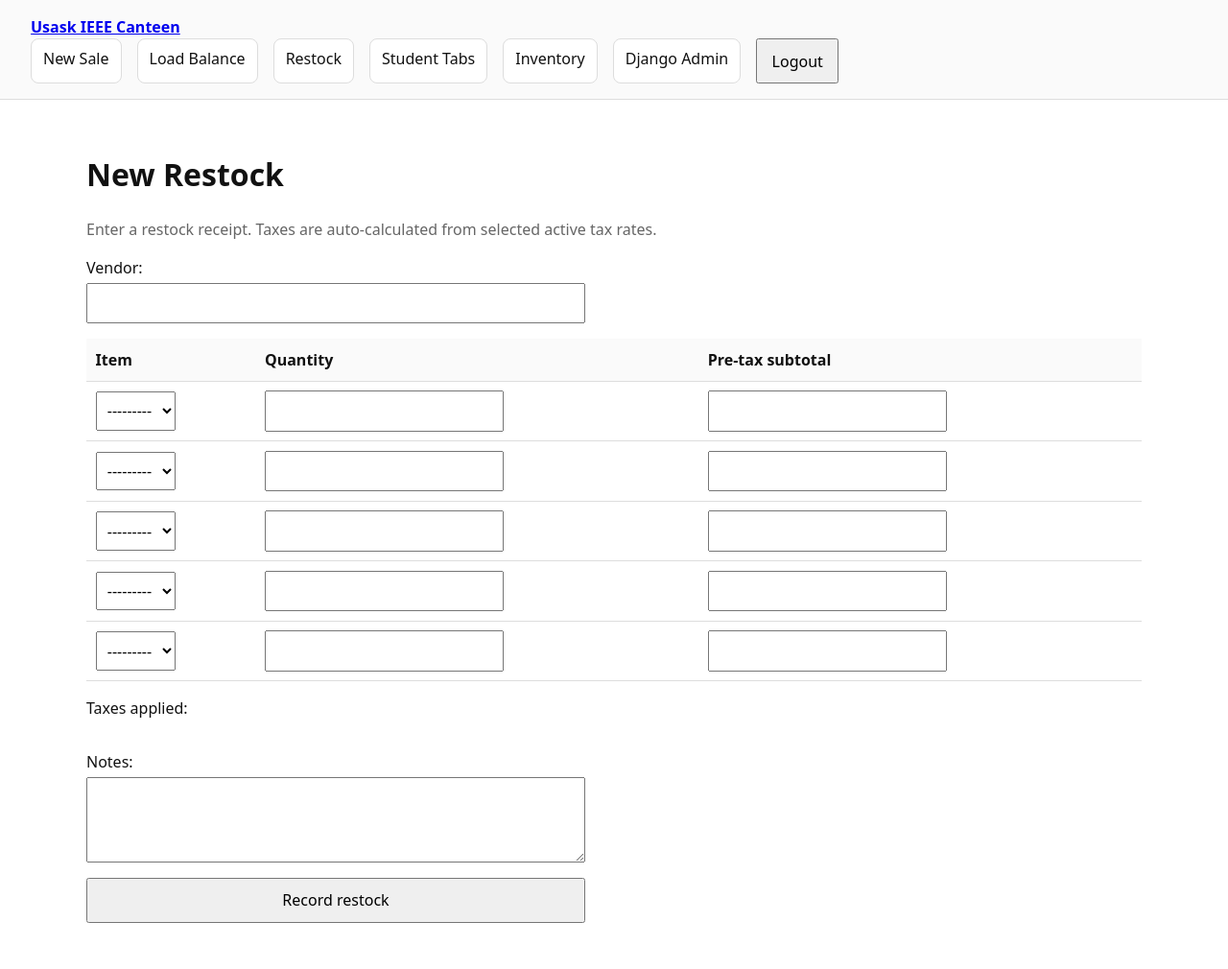
After one commit to Zephyrus-IX/Usask-IEEE-Canteen, a Django app: page /restocks/new/ in a window 1280 px wide. The commit adds this page. Shown: the whole page at 96% size. Run offline with Django 5.2, Linux system fonts and the light colour scheme; the visitor is signed in with stand-in values (Sample User, id 1); data that the repository does not hold is empty.

Commit message:
Add restock entry page

```diff
--- a/backend/canteen/forms.py
+++ b/backend/canteen/forms.py
@@ -1,8 +1,9 @@
 from django import forms
 
-from .models import BalanceTransaction, InventoryItem, Sale, StudentTab
+from .models import BalanceTransaction, InventoryItem, Sale, StudentTab, TaxRate
 
 SALE_ITEM_ROW_COUNT = 5
+RESTOCK_ITEM_ROW_COUNT = 5
 
 
 class StudentTabForm(forms.ModelForm):
@@ -112,3 +113,79 @@ class NewSaleForm(forms.Form):
             raise forms.ValidationError("Sale must contain at least one item.")
         cleaned_data["items"] = items
         return cleaned_data
+
+
+class RestockForm(forms.Form):
+    vendor = forms.CharField(required=False, max_length=120)
+    tax_rates = forms.ModelMultipleChoiceField(
+        queryset=TaxRate.objects.none(),
+        required=False,
+        widget=forms.CheckboxSelectMultiple,
+        label="Taxes applied",
+    )
+    notes = forms.CharField(required=False, widget=forms.Textarea(attrs={"rows": 3}))
+
+    def __init__(self, *args, **kwargs):
+        super().__init__(*args, **kwargs)
+        self.fields["tax_rates"].queryset = TaxRate.objects.filter(is_active=True).order_by("name")
+        item_queryset = InventoryItem.objects.filter(is_active=True).order_by("name")
+        for row_number in range(1, RESTOCK_ITEM_ROW_COUNT + 1):
+            self.fields[f"item_{row_number}"] = forms.ModelChoiceField(
+                queryset=item_queryset,
+                label=f"Item {row_number}",
+                required=False,
+            )
+            self.fields[f"quantity_{row_number}"] = forms.IntegerField(
+                min_value=1,
+                label="Qty",
+                required=False,
+            )
+            self.fields[f"line_subtotal_{row_number}"] = forms.DecimalField(
+                min_value=0.01,
+                max_digits=10,
+                decimal_places=2,
+                label="Pre-tax subtotal",
+                required=False,
+            )
+
+    @property
+    def item_rows(self):
+        return [
+            (
+                self[f"item_{row_number}"],
+                self[f"quantity_{row_number}"],
+                self[f"line_subtotal_{row_number}"],
+            )
+            for row_number in range(1, RESTOCK_ITEM_ROW_COUNT + 1)
+        ]
+
+    def clean(self):
+        cleaned_data = super().clean()
+        items = []
+        for row_number in range(1, RESTOCK_ITEM_ROW_COUNT + 1):
+            item = cleaned_data.get(f"item_{row_number}")
+            quantity = cleaned_data.get(f"quantity_{row_number}")
+            line_subtotal = cleaned_data.get(f"line_subtotal_{row_number}")
+            row_has_any_data = item or quantity or line_subtotal
+            row_has_all_data = item and quantity and line_subtotal
+            if row_has_any_data and not row_has_all_data:
+                if not item:
+                    self.add_error(f"item_{row_number}", "Select an item for this row.")
+                if not quantity:
+                    self.add_error(f"quantity_{row_number}", "Enter a quantity for this row.")
+                if not line_subtotal:
+                    self.add_error(
+                        f"line_subtotal_{row_number}", "Enter the pre-tax subtotal for this row."
+                    )
+            elif row_has_all_data:
+                items.append(
+                    {
+                        "inventory_item": item,
+                        "quantity": quantity,
+                        "line_subtotal": line_subtotal,
+                    }
+                )
+        if not items:
+            raise forms.ValidationError("Restock must contain at least one item.")
+        cleaned_data["items"] = items
+        return cleaned_data
--- a/backend/canteen/views.py
+++ b/backend/canteen/views.py
@@ -6,9 +6,9 @@ from django.urls import reverse_lazy
 from django.views import View
 from django.views.generic import CreateView, ListView
 
-from .forms import InventoryItemForm, LoadBalanceForm, NewSaleForm, StudentTabForm
+from .forms import InventoryItemForm, LoadBalanceForm, NewSaleForm, RestockForm, StudentTabForm
 from .models import InventoryItem, StudentTab
-from .services import create_sale, load_student_balance
+from .services import create_sale, load_student_balance, record_restock
 
 
 def home(request):
@@ -64,6 +64,31 @@ class LoadBalanceView(LoginRequiredMixin, View):
         return render(request, self.template_name, {"form": form})
 
 
+class RestockCreateView(LoginRequiredMixin, View):
+    template_name = "canteen/restock_form.html"
+
+    def get(self, request):
+        return render(request, self.template_name, {"form": RestockForm()})
+
+    def post(self, request):
+        form = RestockForm(request.POST)
+        if form.is_valid():
+            try:
+                restock = record_restock(
+                    vendor=form.cleaned_data["vendor"],
+                    items=form.cleaned_data["items"],
+                    tax_rates=list(form.cleaned_data["tax_rates"]),
+                    entered_by=request.user,
+                    notes=form.cleaned_data["notes"],
+                )
+            except ValidationError as exc:
+                form.add_error(None, exc)
+            else:
+                messages.success(request, f"Restock #{restock.pk} recorded: ${restock.total_paid}")
+                return redirect("restock-create")
+        return render(request, self.template_name, {"form": form})
+
+
 class StudentTabListView(LoginRequiredMixin, ListView):
     model = StudentTab
     template_name = "canteen/student_tab_list.html"
--- a/backend/canteen_project/urls.py
+++ b/backend/canteen_project/urls.py
@@ -8,6 +8,7 @@ urlpatterns = [
     path("accounts/", include("django.contrib.auth.urls")),
     path("sales/new/", views.NewSaleView.as_view(), name="new-sale"),
     path("tabs/load-balance/", views.LoadBalanceView.as_view(), name="load-balance"),
+    path("restocks/new/", views.RestockCreateView.as_view(), name="restock-create"),
     path("tabs/", views.StudentTabListView.as_view(), name="student-tab-list"),
     path("tabs/new/", views.StudentTabCreateView.as_view(), name="student-tab-create"),
     path("inventory/", views.InventoryItemListView.as_view(), name="inventory-item-list"),
--- a/backend/templates/canteen/base.html
+++ b/backend/templates/canteen/base.html
@@ -29,6 +29,7 @@
     <nav aria-label="Main navigation">
       <a href="{% url 'new-sale' %}">New Sale</a>
       <a href="{% url 'load-balance' %}">Load Balance</a>
+      <a href="{% url 'restock-create' %}">Restock</a>
       <a href="{% url 'student-tab-list' %}">Student Tabs</a>
       <a href="{% url 'inventory-item-list' %}">Inventory</a>
       <a href="/admin/">Django Admin</a>
--- a/backend/templates/canteen/home.html
+++ b/backend/templates/canteen/home.html
@@ -9,9 +9,9 @@
   <section class="cards" aria-label="MVP navigation preview">
     <a class="card" href="{% url 'new-sale' %}">New Sale</a>
     <a class="card" href="{% url 'load-balance' %}">Load Balance</a>
+    <a class="card" href="{% url 'restock-create' %}">Restocks</a>
     <a class="card" href="{% url 'student-tab-list' %}">Student Tabs</a>
     <a class="card" href="{% url 'inventory-item-list' %}">Inventory</a>
-    <a class="card" href="#">Restocks <span class="muted">coming later</span></a>
     <a class="card" href="#">Reports <span class="muted">coming later</span></a>
     <a class="card" href="/admin/">Settings/Admin</a>
   </section>
--- /dev/null
+++ b/backend/templates/canteen/restock_form.html
@@ -0,0 +1,45 @@
+{% extends "canteen/base.html" %}
+
+{% block title %}New Restock · Usask IEEE Canteen{% endblock %}
+
+{% block content %}
+  <h1>New Restock</h1>
+  <p class="muted">Enter a restock receipt. Taxes are auto-calculated from selected active tax rates.</p>
+
+  {% if messages %}
+    {% for message in messages %}
+      <p>{{ message }}</p>
+    {% endfor %}
+  {% endif %}
+
+  <form method="post">
+    {% csrf_token %}
+    {{ form.non_field_errors }}
+
+    <p>{{ form.vendor.label_tag }} {{ form.vendor }}</p>
+
+    <table>
+      <thead>
+        <tr>
+          <th>Item</th>
+          <th>Quantity</th>
+          <th>Pre-tax subtotal</th>
+        </tr>
+      </thead>
+      <tbody>
+        {% for item_field, quantity_field, subtotal_field in form.item_rows %}
+          <tr>
+            <td>{{ item_field.errors }} {{ item_field }}</td>
+            <td>{{ quantity_field.errors }} {{ quantity_field }}</td>
+            <td>{{ subtotal_field.errors }} {{ subtotal_field }}</td>
+          </tr>
+        {% endfor %}
+      </tbody>
+    </table>
+
+    <p>{{ form.tax_rates.label_tag }} {{ form.tax_rates }}</p>
+    <p>{{ form.notes.label_tag }} {{ form.notes }}</p>
+
+    <p><button type="submit">Record restock</button></p>
+  </form>
+{% endblock %}
```
Also changed, not shown: backend/canteen/test_views.py (+66 -1 lines).
